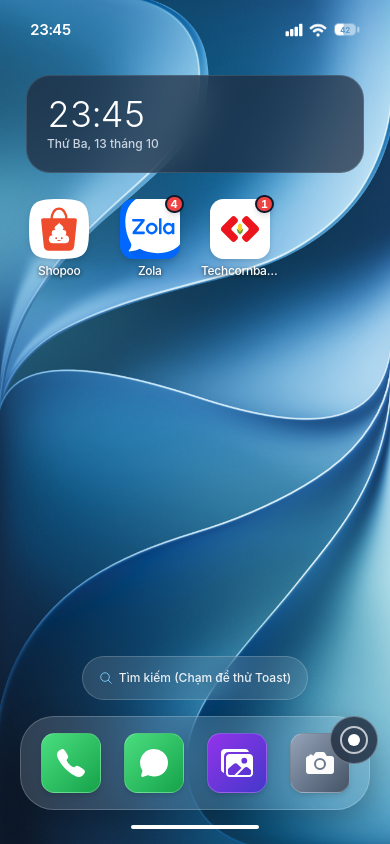
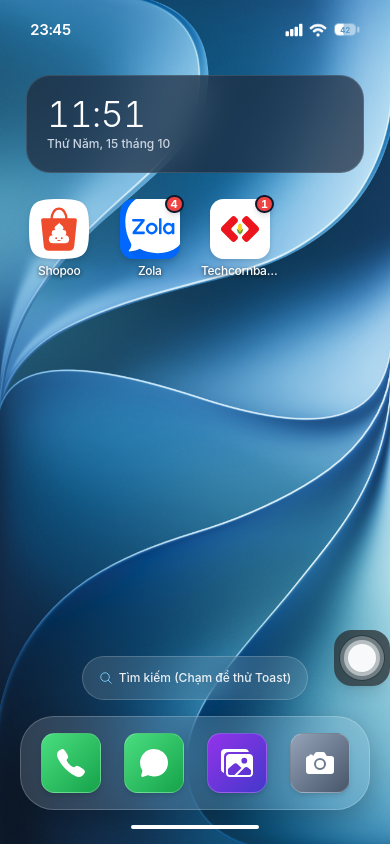
Before and after one commit to BruceNasher168/detective-wifey, a React (Vite) app: page / in a window 390 px wide. Built offline with nearby package versions, Linux system fonts and the light colour scheme.

Commit message:
feat: implement real-time clock and date display in PhoneShell and refactor AssistiveTouch component

```diff
--- a/src/shell/PhoneShell.tsx
+++ b/src/shell/PhoneShell.tsx
@@ -43,7 +43,20 @@ export const PhoneShell: React.FC<PhoneShellProps> = ({
   const [activeToast, setActiveToast] = useState<NotificationToast | null>(null);
   const [showLevelSheet, setShowLevelSheet] = useState(false);
   const [showPwaGuide, setShowPwaGuide] = useState(false);
+  const [currentDate, setCurrentDate] = useState(() => new Date());
   const pwa = usePwa();
+
+  useEffect(() => {
+    const updateClock = () => setCurrentDate(new Date());
+    const timer = window.setInterval(updateClock, 1000);
+    window.addEventListener('focus', updateClock);
+    document.addEventListener('visibilitychange', updateClock);
+    return () => {
+      window.clearInterval(timer);
+      window.removeEventListener('focus', updateClock);
+      document.removeEventListener('visibilitychange', updateClock);
+    };
+  }, []);
 
   useEffect(() => {
     const handleFsChange = () => setIsFullscreen(Boolean(document.fullscreenElement));
@@ -124,10 +137,10 @@ export const PhoneShell: React.FC<PhoneShellProps> = ({
               {/* Clock Widget */}
               <div className="phone-clock-widget">
                 <div className="text-4xl font-light tracking-tight text-white leading-none tabular-nums">
-                  {deviceMetadata.narrativeTime}
+                  {currentDate.toLocaleTimeString('vi-VN', { hour: '2-digit', minute: '2-digit', hour12: false })}
                 </div>
                 <div className="text-ios-caption-2 tall:text-ios-caption-1 font-medium text-slate-300 mt-0.5 tall:mt-1">
-                  Thứ Ba, 13 tháng 10
+                  {currentDate.toLocaleDateString('vi-VN', { weekday: 'long', day: 'numeric', month: 'long' })}
                 </div>
               </div>
 
--- a/src/shell/components/AssistiveTouch.tsx
+++ b/src/shell/components/AssistiveTouch.tsx
@@ -1,14 +1,5 @@
-import React, { useState } from 'react';
-import {
-  IoHome,
-  IoBook,
-  IoLayers,
-  IoRefresh,
-  IoExpand,
-  IoContract,
-  IoPhonePortrait,
-  IoClose,
-} from 'react-icons/io5';
+import React, { useEffect, useRef, useState } from 'react';
+import { IoBook, IoLayers, IoExpand, IoContract } from 'react-icons/io5';
 
 interface AssistiveTouchProps {
   onGoHome: () => void;
@@ -21,133 +12,135 @@ interface AssistiveTouchProps {
   isIOS?: boolean;
 }
 
+const SIZE = 56;
+const clamp = (value: number, max: number) => Math.max(0, Math.min(value, max));
+
 export const AssistiveTouch: React.FC<AssistiveTouchProps> = ({
-  onGoHome,
-  onOpenNotebook,
-  onOpenLevelSelector,
-  onRestartLevel,
-  onToggleFullscreen,
-  onOpenPwaGuide,
-  isFullscreen,
-  isIOS = false,
+  onGoHome, onOpenNotebook, onOpenLevelSelector, onToggleFullscreen,
+  onOpenPwaGuide, isFullscreen, isIOS = false,
 }) => {
   const [isOpen, setIsOpen] = useState(false);
+  const [position, setPosition] = useState({ edge: 'right', y: 0.8 });
+  const [dragPosition, setDragPosition] = useState<{ x: number; y: number } | null>(null);
+  const buttonRef = useRef<HTMLButtonElement>(null);
+  const panelRef = useRef<HTMLDivElement>(null);
+  const gesture = useRef<{
+    id: number; startX: number; startY: number; offsetX: number; offsetY: number;
+    moved: boolean; x: number; y: number;
+  } | null>(null);
+  const suppressClick = useRef(false);
+
+  useEffect(() => {
+    if (!isOpen) return;
+    panelRef.current?.querySelector('button')?.focus();
+    return () => buttonRef.current?.focus();
+  }, [isOpen]);
+
+  const finishDrag = (event: React.PointerEvent<HTMLButtonElement>) => {
+    const current = gesture.current;
+    if (!current || current.id !== event.pointerId) return;
+    const parent = event.currentTarget.offsetParent as HTMLElement | null;
+    if (parent && current.moved) {
+      const width = Math.max(0, parent.clientWidth - SIZE);
+      const height = Math.max(0, parent.clientHeight - SIZE);
+      setPosition({ edge: current.x < width / 2 ? 'left' : 'right', y: height ? clamp(current.y, height) / height : 0 });
+    }
+    suppressClick.current = current.moved || event.type === 'pointercancel';
+    gesture.current = null;
+    setDragPosition(null);
+  };
+
+  const actions = [
+    { label: 'Sổ tay của vợ', icon: <IoBook />, run: onOpenNotebook, place: 'col-start-2 row-start-1' },
+    { label: isFullscreen ? 'Thoát toàn màn hình' : 'Toàn màn hình', icon: isFullscreen ? <IoContract /> : <IoExpand />, run: isIOS ? onOpenPwaGuide : onToggleFullscreen, place: 'col-start-1 row-start-2' },
+    { label: 'Chọn màn chơi', icon: <IoLayers />, run: onOpenLevelSelector, place: 'col-start-3 row-start-2' },
+    { label: 'Màn hình chính', icon: <span className="flex h-9 w-9 items-center justify-center rounded-full border-2 border-white/70"><span className="h-7 w-7 rounded-full border-2 border-white bg-white/90 shadow-inner" /></span>, run: onGoHome, place: 'col-start-2 row-start-3' },
+  ];
 
   return (
     <>
-      {/* Floating Assistive Button */}
       <button
+        ref={buttonRef}
         type="button"
-        onClick={() => setIsOpen(!isOpen)}
-        className="absolute right-3 bottom-20 w-12 h-12 rounded-full bg-slate-800/80 backdrop-blur-md border border-white/30 shadow-2xl flex items-center justify-center z-40 active:scale-90 transition-transform cursor-pointer focus:outline-none"
-        aria-label="Menu Trợ Năng"
+        aria-label="Menu trợ năng"
+        aria-haspopup="dialog"
+        aria-expanded={isOpen}
+        onPointerDown={event => {
+          if (!event.isPrimary || event.button !== 0) return;
+          event.stopPropagation();
+          const rect = event.currentTarget.getBoundingClientRect();
+          gesture.current = { id: event.pointerId, startX: event.clientX, startY: event.clientY, offsetX: event.clientX - rect.left, offsetY: event.clientY - rect.top, moved: false, x: 0, y: 0 };
+          suppressClick.current = false;
+          event.currentTarget.setPointerCapture(event.pointerId);
+        }}
+        onPointerMove={event => {
+          const current = gesture.current;
+          const parent = event.currentTarget.offsetParent as HTMLElement | null;
+          if (!current || current.id !== event.pointerId || !parent) return;
+          if (Math.hypot(event.clientX - current.startX, event.clientY - current.startY) > 6) current.moved = true;
+          if (!current.moved) return;
+          const rect = parent.getBoundingClientRect();
+          const scaleX = rect.width / parent.offsetWidth || 1;
+          const scaleY = rect.height / parent.offsetHeight || 1;
+          current.x = clamp((event.clientX - rect.left - current.offsetX) / scaleX - parent.clientLeft, parent.clientWidth - SIZE);
+          current.y = clamp((event.clientY - rect.top - current.offsetY) / scaleY - parent.clientTop, parent.clientHeight - SIZE);
+          setDragPosition({ x: current.x, y: current.y });
+        }}
+        onPointerUp={finishDrag}
+        onPointerCancel={finishDrag}
+        onLostPointerCapture={finishDrag}
+        onClick={event => {
+          event.stopPropagation();
+          if (suppressClick.current && event.detail !== 0) { suppressClick.current = false; return; }
+          setIsOpen(true);
+        }}
+        style={{
+          left: dragPosition ? dragPosition.x : position.edge === 'left' ? 0 : `calc(100% - ${SIZE}px)`,
+          top: dragPosition ? dragPosition.y : `calc(${position.y * 100}% - ${position.y * SIZE}px)`,
+          touchAction: 'none',
+        }}
+        className={`absolute z-40 flex h-14 w-14 select-none items-center justify-center rounded-[18px] bg-[#242426]/70 shadow-lg backdrop-blur-md focus-visible:outline focus-visible:outline-2 focus-visible:outline-white ${dragPosition ? 'cursor-grabbing' : 'cursor-grab motion-safe:transition-[left,top] motion-safe:duration-200'} ${isOpen ? 'invisible' : ''}`}
       >
-        <div className="w-7 h-7 rounded-full border-2 border-white/70 flex items-center justify-center">
-          <div className="w-3 h-3 rounded-full bg-white shadow-sm" />
-        </div>
+        <span aria-hidden="true" className="flex h-11 w-11 items-center justify-center rounded-full bg-white/25 shadow-[0_0_0_1px_rgba(0,0,0,0.25)]">
+          <span className="flex h-9 w-9 items-center justify-center rounded-full bg-white/50">
+            <span className="h-7 w-7 rounded-full bg-white/90 shadow-sm" />
+          </span>
+        </span>
       </button>
-
-      {/* Centered Popup Menu Modal */}
       {isOpen && (
         <div
-          className="absolute inset-0 bg-black/60 backdrop-blur-sm z-50 flex items-center justify-center p-4 animate-fadeIn"
+          className="absolute inset-0 z-50 flex items-center justify-center p-4"
           onClick={() => setIsOpen(false)}
+          onKeyDown={event => {
+            if (event.key === 'Escape') { event.stopPropagation(); setIsOpen(false); }
+            if (event.key === 'Tab') {
+              const buttons = panelRef.current?.querySelectorAll('button');
+              if (!buttons?.length) return;
+              const index = Array.from(buttons).indexOf(document.activeElement as HTMLButtonElement);
+              event.preventDefault();
+              buttons[(index + (event.shiftKey ? -1 : 1) + buttons.length) % buttons.length].focus();
+            }
+          }}
         >
           <div
-            className="w-64 bg-slate-900/95 border border-white/20 rounded-2xl p-4 shadow-2xl space-y-2 text-white"
-            onClick={(e) => e.stopPropagation()}
+            ref={panelRef}
+            role="dialog"
+            aria-modal="true"
+            aria-label="Menu trợ năng"
+            onClick={event => event.stopPropagation()}
+            className="grid aspect-square w-[280px] max-w-full grid-cols-3 grid-rows-3 gap-1 rounded-[32px] bg-[#252527]/95 p-3 text-white shadow-2xl backdrop-blur-xl"
           >
-            <div className="flex justify-between items-center pb-2 border-b border-white/10">
-              <span className="text-ios-caption-2 font-bold text-slate-400 uppercase tracking-wider">
-                Menu Trợ Năng (iOS)
-              </span>
+            {actions.map(action => (
               <button
+                key={action.place}
                 type="button"
-                onClick={() => setIsOpen(false)}
-                className="w-6 h-6 rounded-full bg-white/10 flex items-center justify-center text-slate-400 hover:text-white"
+                onClick={() => { setIsOpen(false); action.run(); }}
+                className={`${action.place} flex min-h-11 min-w-11 flex-col items-center justify-center gap-2 rounded-2xl text-center text-[12px] leading-tight hover:bg-white/10 focus-visible:outline focus-visible:outline-2 focus-visible:outline-white active:bg-white/20`}
               >
-                <IoClose className="w-4 h-4" />
+                <span aria-hidden="true" className="flex h-10 w-10 items-center justify-center text-[36px]">{action.icon}</span>
+                <span>{action.label}</span>
               </button>
-            </div>
-
-            <div className="space-y-1.5 pt-1">
-              <button
-                type="button"
-                onClick={() => {
-                  setIsOpen(false);
-                  onGoHome();
-                }}
-                className="w-full flex items-center gap-3 px-3 py-2.5 rounded-xl bg-white/5 hover:bg-white/15 text-ios-subheadline font-medium transition-colors"
-              >
-                <IoHome className="w-4 h-4 text-sky-400" />
-                <span>Màn hình chính</span>
-              </button>
-
-              <button
-                type="button"
-                onClick={() => {
-                  setIsOpen(false);
-                  onOpenNotebook();
-                }}
-                className="w-full flex items-center gap-3 px-3 py-2.5 rounded-xl bg-white/5 hover:bg-white/15 text-ios-subheadline font-medium transition-colors"
-              >
-                <IoBook className="w-4 h-4 text-rose-400" />
-                <span>Sổ tay của vợ</span>
-              </button>
-
-              <button
-                type="button"
-                onClick={() => {
-                  setIsOpen(false);
-                  onOpenLevelSelector();
-                }}
-                className="w-full flex items-center gap-3 px-3 py-2.5 rounded-xl bg-white/5 hover:bg-white/15 text-ios-subheadline font-medium transition-colors"
-              >
-                <IoLayers className="w-4 h-4 text-amber-400" />
-                <span>Chọn màn chơi</span>
-              </button>
-
-              <button
-                type="button"
-                onClick={() => {
-                  setIsOpen(false);
-                  if (isIOS) onOpenPwaGuide();
-                  else onToggleFullscreen();
-                }}
-                className="w-full flex items-center gap-3 px-3 py-2.5 rounded-xl bg-white/5 hover:bg-white/15 text-ios-subheadline font-medium transition-colors"
-              >
-                {isFullscreen ? (
-                  <IoContract className="w-4 h-4 text-emerald-400" />
-                ) : (
-                  <IoExpand className="w-4 h-4 text-emerald-400" />
-                )}
-                <span>{isIOS ? 'Chế độ iOS' : isFullscreen ? 'Xem Chế Độ Trình Duyệt' : 'Toàn màn hình'}</span>
-              </button>
-
-              <button
-                type="button"
-                onClick={() => {
-                  setIsOpen(false);
-                  onOpenPwaGuide();
-                }}
-                className="w-full flex items-center gap-3 px-3 py-2.5 rounded-xl bg-white/5 hover:bg-white/15 text-ios-subheadline font-medium transition-colors"
-              >
-                <IoPhonePortrait className="w-4 h-4 text-indigo-400" />
-                <span>Cài đặt như App (PWA)</span>
-              </button>
-
-              <button
-                type="button"
-                onClick={() => {
-                  setIsOpen(false);
-                  onRestartLevel();
-                }}
-                className="w-full flex items-center gap-3 px-3 py-2.5 rounded-xl bg-white/5 hover:bg-white/15 text-ios-subheadline font-medium transition-colors"
-              >
-                <IoRefresh className="w-4 h-4 text-slate-400" />
-                <span>Chơi lại màn này</span>
-              </button>
-            </div>
+            ))}
           </div>
         </div>
       )}
```
